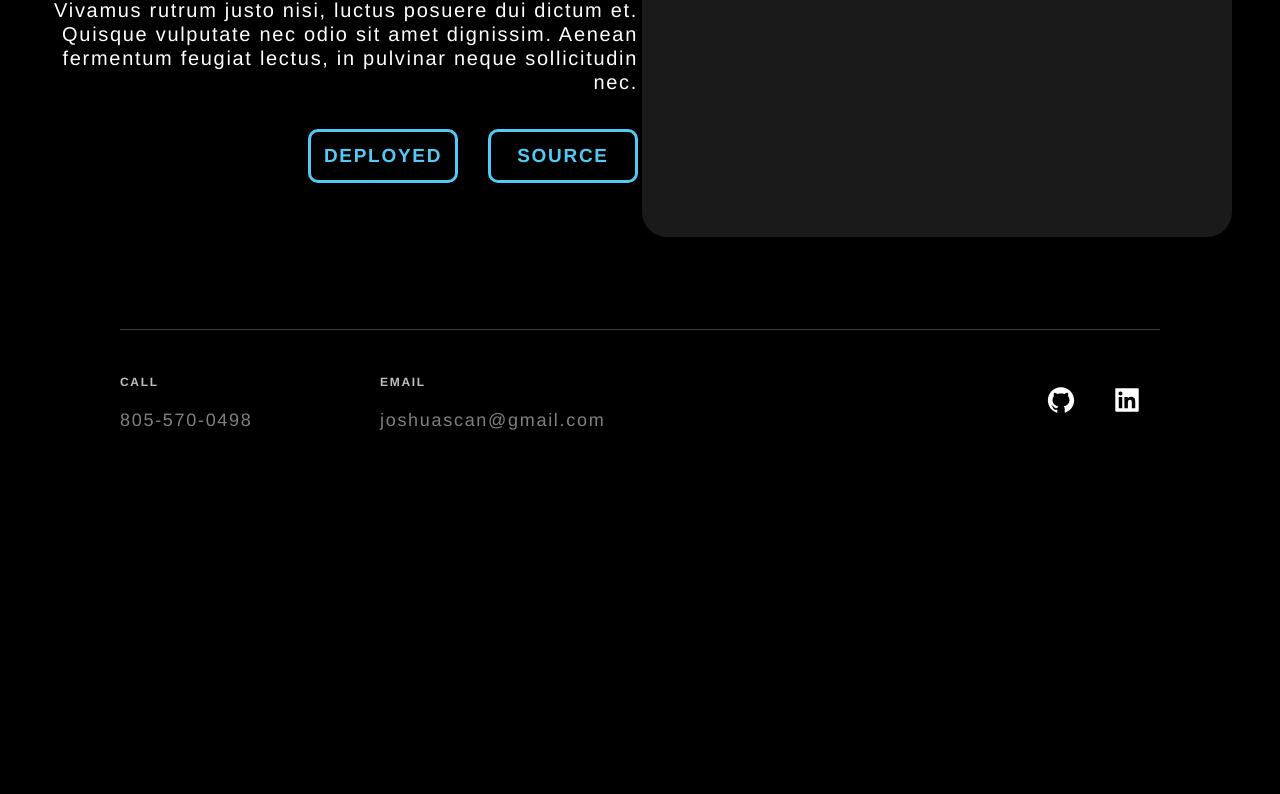
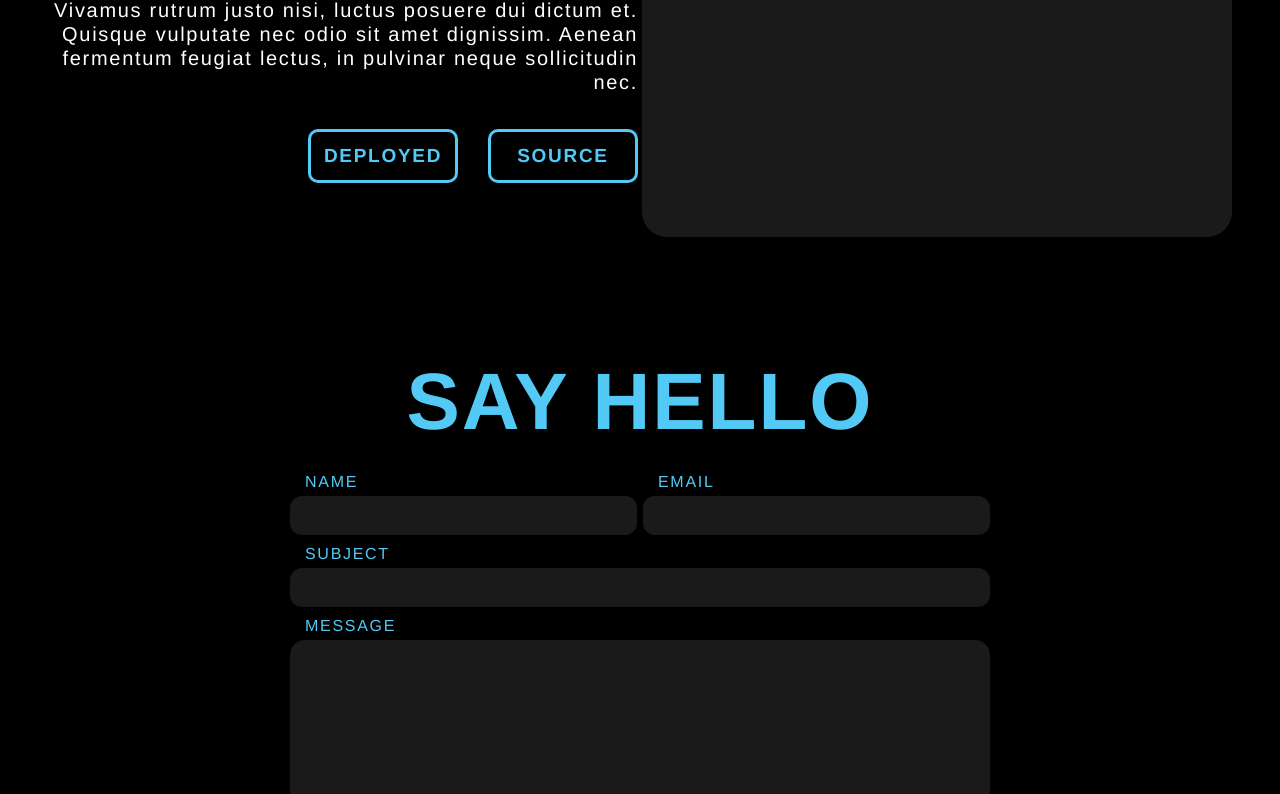
Before and after one commit to joshuascan/personal-portfolio, a Next.js app: page / in a window 1280 px wide. Shown: the part 2944-3738 px from the top of the page. Before the commit the page ends 3429 px from the top, so only its background shows below. Built offline with nearby package versions, Linux system fonts and the light colour scheme.

Commit message:
adds contact form and styling

```diff
--- a/src/components/ContactForm/ContactForm.js
+++ b/src/components/ContactForm/ContactForm.js
@@ -0,0 +1,82 @@
+import { useState } from "react";
+import { Section } from "../../styles/GlobalComponents";
+import {
+  Header,
+  Form,
+  Div1,
+  Div2,
+  SenderContainer,
+  Label,
+  Input,
+  TextArea,
+  SubmitButton,
+} from "./ContactFormStyles";
+
+const initialFormValues = {
+  name: "",
+  email: "",
+  subject: "",
+  body: "",
+};
+
+const ContactForm = () => {
+  const [message, setMessage] = useState(initialFormValues);
+
+  const handleChange = (e) => {
+    setMessage({ ...message, [e.target.name]: e.target.value });
+  };
+
+  const handleSubmit = (e) => {
+    e.preventDefault();
+    console.log(message);
+    setMessage(initialFormValues);
+  };
+
+  return (
+    <Section>
+      <Header>Say Hello</Header>
+      <Form onSubmit={handleSubmit}>
+        <SenderContainer>
+          <Div1>
+            <Label htmlFor="name">Name</Label>
+            <Input
+              small
+              name="name"
+              type="text"
+              value={message.name}
+              onChange={handleChange}
+            />
+          </Div1>
+          <Div2>
+            <Label htmlFor="email">Email</Label>
+            <Input
+              small
+              name="email"
+              type="email"
+              value={message.email}
+              onChange={handleChange}
+            />
+          </Div2>
+        </SenderContainer>
+        <Label htmlFor="subject">Subject</Label>
+        <Input
+          name="subject"
+          type="text"
+          value={message.subject}
+          onChange={handleChange}
+        />
+        <Label htmlFor="body">Message</Label>
+        <TextArea
+          name="body"
+          type="text"
+          rows="8"
+          value={message.body}
+          onChange={handleChange}
+        />
+        <SubmitButton type="submit">Send</SubmitButton>
+      </Form>
+    </Section>
+  );
+};
+
+export default ContactForm;
--- a/src/components/ContactForm/ContactFormStyles.js
+++ b/src/components/ContactForm/ContactFormStyles.js
@@ -0,0 +1,73 @@
+import styled from "styled-components";
+
+export const Header = styled.h3`
+  text-align: center;
+  letter-spacing: 2px;
+  color: ${(props) => props.theme.colors.primary};
+  padding: 0.5rem 0;
+  font-size: 8rem;
+  text-transform: uppercase;
+  font-weight: bold;
+  margin-bottom: 2rem;
+`;
+
+export const Form = styled.form`
+  display: flex;
+  flex-direction: column;
+  margin: 0 auto;
+`;
+
+export const Div1 = styled.div`
+  display: flex;
+  flex-direction: column;
+`;
+
+export const Div2 = styled.div`
+  display: flex;
+  flex-direction: column;
+`;
+
+export const SenderContainer = styled.div`
+  display: flex;
+  justify-content: space-between;
+`;
+
+export const Label = styled.label`
+  padding-left: 1.5rem;
+  margin-bottom: 0.5rem;
+  text-transform: uppercase;
+`;
+
+export const Input = styled.input`
+  width: ${(props) => (props.small ? "347px" : "700px")};
+  padding: 1rem;
+  margin-bottom: 1rem;
+  border-radius: 12px;
+`;
+
+export const TextArea = styled.textarea`
+  width: 700px;
+  padding: 1rem;
+  margin-bottom: 2.5rem;
+  border-radius: 15px;
+  resize: vertical;
+`;
+
+export const SubmitButton = styled.button`
+  font-size: 1.9rem;
+  font-weight: bold;
+  margin: 0 auto;
+  text-align: center;
+  text-transform: uppercase;
+  width: 150px;
+  height: 54px;
+  line-height: 27px;
+  border-radius: 10px;
+  color: ${(props) => props.theme.colors.background};
+  background: ${(props) => props.theme.colors.primary};
+  transition: 0.3s ease;
+  &:hover {
+    opacity: 0.85;
+    cursor: pointer;
+  }
+`;
--- a/src/components/Hero/Hero.js
+++ b/src/components/Hero/Hero.js
@@ -1,4 +1,3 @@
-import { Section } from "../../styles/GlobalComponents";
 import {
   HeroWrapper,
   HeroContent,
--- a/src/components/Projects/Projects.js
+++ b/src/components/Projects/Projects.js
@@ -1,4 +1,4 @@
-import { Section, SectionTitle } from "../../styles/GlobalComponents";
+import { Section } from "../../styles/GlobalComponents";
 import { projects } from "../../constants/constants";
 import {
   ProjectContainer,
--- a/src/components/Projects/ProjectsStyles.js
+++ b/src/components/Projects/ProjectsStyles.js
@@ -30,8 +30,7 @@ export const InfoContainer = styled.div`
   text-align: ${(props) => (props.right ? "right" : "")};
 `;
 
-export const Header = styled.h3`
-  font-weight: 500;
+export const Header = styled.h2`
   letter-spacing: 2px;
   color: ${(props) => props.theme.colors.primary};
   padding: 0.5rem 0;
--- a/src/pages/index.js
+++ b/src/pages/index.js
@@ -2,6 +2,7 @@ import { Layout } from "../layout/Layout";
 import Hero from "../components/Hero/Hero";
 import Projects from "../components/Projects/Projects";
 import Technologies from "../components/Technologies/Technologies";
+import ContactForm from "../components/ContactForm/ContactForm";
 
 export default function Home() {
   return (
@@ -9,6 +10,7 @@ export default function Home() {
       <Hero />
       <Technologies />
       <Projects />
+      <ContactForm />
     </Layout>
   );
 }
--- a/src/styles/globals.js
+++ b/src/styles/globals.js
@@ -35,6 +35,21 @@ ${normalize};
   li {
     list-style: none;
   }
+
+  input, textarea {
+    border: none;
+    caret-color: ${(props) => props.theme.colors.secondary};
+    background: rgb(26, 26, 26);
+    color: ${(props) => props.theme.colors.secondary};
+  }
+
+  input:focus, textarea:focus, select:focus {
+    outline: none;
+  }
+
+  button {
+    border: none;
+  }
 `;
 
 export default GlobalStyles;
```
